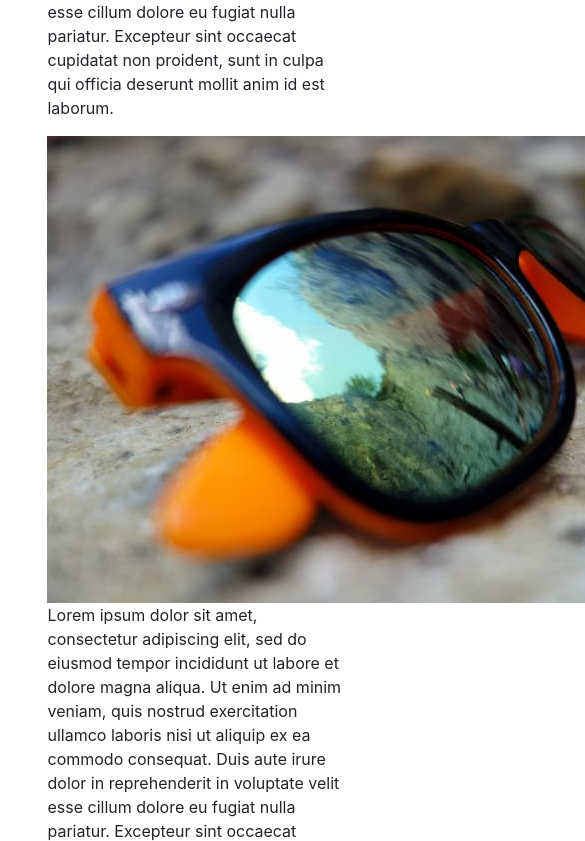
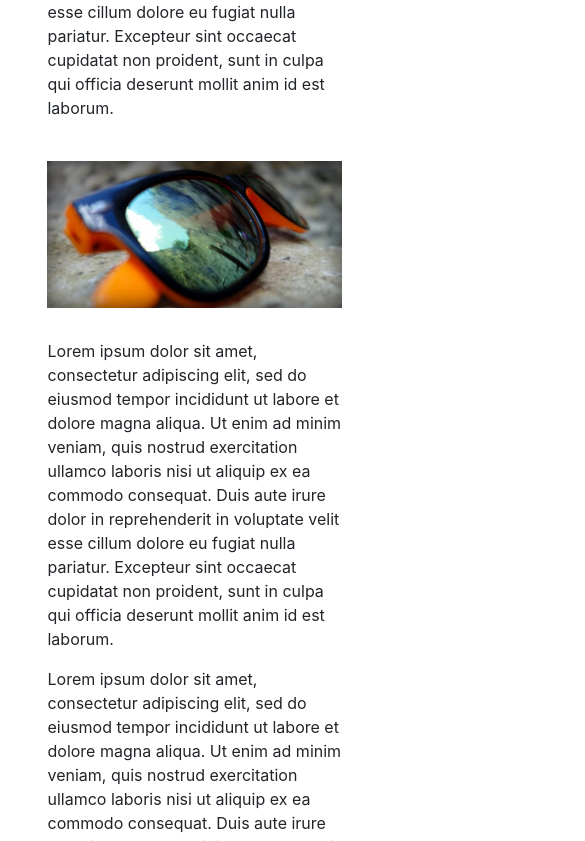
Before and after one commit to yve5/climbing, a React (Create React App) app: page / in a window 390 px wide. Shown: the part 4983-5824 px from the top of the page, 585 px wide, since content can reach past the window. Built offline with nearby package versions, Linux system fonts and the light colour scheme.

Commit message:
offset effect only mobile

```diff
--- a/src/App.scss
+++ b/src/App.scss
@@ -3,7 +3,3 @@
 body {
   font-family: Roboto, sans-serif;
 }
-
-.navbar-gutter {
-  margin: 10px 0;
-}
--- a/src/Features/Accueil/Accueil.js
+++ b/src/Features/Accueil/Accueil.js
@@ -1,5 +1,6 @@
 import React, { Component } from 'react';
 import './Accueil.scss';
+import ParallaxImg from '../ParallaxImg/ParallaxImg';
 
 import chausson from './images/chausson.jpg';
 import feuille from './images/feuille.jpg';
@@ -68,7 +69,11 @@ class Accueil extends Component {
 
         {fakeContent}
 
-        <img src={lunettes} alt="lunettes" />
+        <ParallaxImg src={lunettes} alt="lunettes" />
+
+        {fakeContent}
+
+        <ParallaxImg src={chausson} alt="chausson" />
 
         {fakeContent}
       </div>
--- a/src/Features/Accueil/Accueil.scss
+++ b/src/Features/Accueil/Accueil.scss
@@ -1,3 +1,10 @@
 .accueil-gutter {
 	margin: 0 0 20px 0;
 }
+
+.accueil-img {
+	vertical-align: middle;
+  border-style: none;
+  max-width: 100%;
+  height: auto;
+}
--- a/src/Features/Header/Header.js
+++ b/src/Features/Header/Header.js
@@ -28,7 +28,7 @@ class Header extends Component {
 
   render() {
     return (
-      <Navbar color="light navbar-gutter" light expand="md">
+      <Navbar color="light navbar-gutter" light expand="md" style={{ 'margin': '10px 0' }}>
         <NavbarBrand>Climbing</NavbarBrand>
         <NavbarToggler onClick={this.toggle} />
         <Collapse isOpen={this.props.collapse} navbar>
--- /dev/null
+++ b/src/Features/ParallaxImg/ParallaxImg.js
@@ -0,0 +1,66 @@
+import React, { Component } from 'react';
+import './ParallaxImg.scss';
+
+class ParallaxImg extends Component {
+  constructor(props) {
+    super(props);
+
+    this.handleLoadedImage = this.handleLoadedImage.bind(this);
+    this.handleScroll = this.handleScroll.bind(this);
+
+    this.state = {
+      depth: 50,
+      height: 0,
+      offset: 0,
+    }
+  }
+
+  componentDidMount() {
+    window.addEventListener('load', this.handleLoadedImage);
+    window.addEventListener('resize', this.handleLoadedImage);
+    window.addEventListener('scroll', this.handleScroll);
+  }
+
+  componentWillUnmount() {
+    window.removeEventListener('load', this.handleLoadedImage);
+    window.removeEventListener('resize', this.handleLoadedImage);
+    window.removeEventListener('scroll', this.handleScroll);
+  }
+
+  handleLoadedImage() {
+    this.setState({ height: this.refs.image.height })
+  }
+
+  handleScroll(eve) {
+    let formula = 0, offset = 0;
+
+    if (window.innerWidth < 600) {
+      offset = this.refs.image.getBoundingClientRect();
+      formula = -1 * Math.round(this.state.depth * (Math.round(offset.top) + this.state.height) / (this.state.offset + window.innerHeight));
+    }
+
+    this.setState({ offset: formula });
+  }
+
+  render() {
+    return (
+      <div
+        className={ 'ParallaxImg ' + (this.state.offset ? 'ParallaxImg--effect' : '') }
+        style={{
+          'height': (this.state.offset ? (this.state.height - this.state.depth) : this.state.height) + 'px',
+          'margin': Math.round(this.state.depth / 2) + 'px 0',
+        }}>
+        <img ref="image"
+          src={this.props.src}
+          alt={this.props.alt}
+          height={this.props.height}
+          width={this.props.width}
+          style={{
+            'transform': 'translateY(' + this.state.offset + 'px)',
+          }} />
+      </div>
+    );
+  }
+}
+
+export default ParallaxImg;
--- /dev/null
+++ b/src/Features/ParallaxImg/ParallaxImg.scss
@@ -0,0 +1,23 @@
+.ParallaxImg {
+  display: inline-block;
+  position: relative;
+  overflow: hidden;
+
+  > img {
+    vertical-align: middle;
+    border-style: none;
+    max-width: 100%;
+    height: auto;
+  }
+
+  &--effect {
+    &:before {
+      box-shadow: inset 0 0 20px 4px rgba(0,0,0,.5);
+      position: absolute;
+      z-index: 1;
+      content: '';
+      height: 100%;
+      width: 100%;
+    }
+  }
+}
--- a/src/Features/Sorties/Sorties.js
+++ b/src/Features/Sorties/Sorties.js
@@ -1,64 +1,29 @@
 import React, { Component } from 'react';
 
 class Sorties extends Component {
+  constructor(props) {
+    super(props);
+
+    this.getLoremIpsum = this.getLoremIpsum.bind(this);
+  }
+
+  getLoremIpsum(key) {
+    return (
+      <p key={key}>
+        Lorem ipsum dolor sit amet, consectetur adipiscing elit, sed do eiusmod tempor incididunt ut labore et dolore magna aliqua. Ut enim ad minim veniam, quis nostrud exercitation ullamco laboris nisi ut aliquip ex ea commodo consequat. Duis aute irure dolor in reprehenderit in voluptate velit esse cillum dolore eu fugiat nulla pariatur. Excepteur sint occaecat cupidatat non proident, sunt in culpa qui officia deserunt mollit anim id est laborum.
+      </p>
+    )
+  }
+
   render() {
+    let collection = [1, 2, 3, 4, 5, 6, 7, 8, 9, 10];
+    let fakeContent = collection.map(data => this.getLoremIpsum(data));
+
     return (
       <div>
         <h2>Duis aute irure dolor in reprehenderit</h2>
-        <p>
-          Lorem ipsum dolor sit amet, consectetur adipiscing elit, sed do eiusmod tempor incididunt ut labore et dolore magna aliqua. Ut enim ad minim veniam, quis nostrud exercitation ullamco laboris nisi ut aliquip ex ea commodo consequat. Duis aute irure dolor in reprehenderit in voluptate velit esse cillum dolore eu fugiat nulla pariatur. Excepteur sint occaecat cupidatat non proident, sunt in culpa qui officia deserunt mollit anim id est laborum.
 
-          Lorem ipsum dolor sit amet, consectetur adipiscing elit, sed do eiusmod tempor incididunt ut labore et dolore magna aliqua. Ut enim ad minim veniam, quis nostrud exercitation ullamco laboris nisi ut aliquip ex ea commodo consequat. Duis aute irure dolor in reprehenderit in voluptate velit esse cillum dolore eu fugiat nulla pariatur. Excepteur sint occaecat cupidatat non proident, sunt in culpa qui officia deserunt mollit anim id est laborum.
-        </p>
-
-        <h2>Duis aute irure dolor in reprehenderit</h2>
-        <p>
-          Lorem ipsum dolor sit amet, consectetur adipiscing elit, sed do eiusmod tempor incididunt ut labore et dolore magna aliqua. Ut enim ad minim veniam, quis nostrud exercitation ullamco laboris nisi ut aliquip ex ea commodo consequat. Duis aute irure dolor in reprehenderit in voluptate velit esse cillum dolore eu fugiat nulla pariatur. Excepteur sint occaecat cupidatat non proident, sunt in culpa qui officia deserunt mollit anim id est laborum.
-
-          Lorem ipsum dolor sit amet, consectetur adipiscing elit, sed do eiusmod tempor incididunt ut labore et dolore magna aliqua. Ut enim ad minim veniam, quis nostrud exercitation ullamco laboris nisi ut aliquip ex ea commodo consequat. Duis aute irure dolor in reprehenderit in voluptate velit esse cillum dolore eu fugiat nulla pariatur. Excepteur sint occaecat cupidatat non proident, sunt in culpa qui officia deserunt mollit anim id est laborum.
-        </p>
-
-        <h2>Duis aute irure dolor in reprehenderit</h2>
-        <p>
-          Lorem ipsum dolor sit amet, consectetur adipiscing elit, sed do eiusmod tempor incididunt ut labore et dolore magna aliqua. Ut enim ad minim veniam, quis nostrud exercitation ullamco laboris nisi ut aliquip ex ea commodo consequat. Duis aute irure dolor in reprehenderit in voluptate velit esse cillum dolore eu fugiat nulla pariatur. Excepteur sint occaecat cupidatat non proident, sunt in culpa qui officia deserunt mollit anim id est laborum.
-
-          Lorem ipsum dolor sit amet, consectetur adipiscing elit, sed do eiusmod tempor incididunt ut labore et dolore magna aliqua. Ut enim ad minim veniam, quis nostrud exercitation ullamco laboris nisi ut aliquip ex ea commodo consequat. Duis aute irure dolor in reprehenderit in voluptate velit esse cillum dolore eu fugiat nulla pariatur. Excepteur sint occaecat cupidatat non proident, sunt in culpa qui officia deserunt mollit anim id est laborum.
-        </p>
-
-        <h2>Duis aute irure dolor in reprehenderit</h2>
-        <p>
-          Lorem ipsum dolor sit amet, consectetur adipiscing elit, sed do eiusmod tempor incididunt ut labore et dolore magna aliqua. Ut enim ad minim veniam, quis nostrud exercitation ullamco laboris nisi ut aliquip ex ea commodo consequat. Duis aute irure dolor in reprehenderit in voluptate velit esse cillum dolore eu fugiat nulla pariatur. Excepteur sint occaecat cupidatat non proident, sunt in culpa qui officia deserunt mollit anim id est laborum.
-
-          Lorem ipsum dolor sit amet, consectetur adipiscing elit, sed do eiusmod tempor incididunt ut labore et dolore magna aliqua. Ut enim ad minim veniam, quis nostrud exercitation ullamco laboris nisi ut aliquip ex ea commodo consequat. Duis aute irure dolor in reprehenderit in voluptate velit esse cillum dolore eu fugiat nulla pariatur. Excepteur sint occaecat cupidatat non proident, sunt in culpa qui officia deserunt mollit anim id est laborum.
-        </p>
-
-        <h2>Duis aute irure dolor in reprehenderit</h2>
-        <p>
-          Lorem ipsum dolor sit amet, consectetur adipiscing elit, sed do eiusmod tempor incididunt ut labore et dolore magna aliqua. Ut enim ad minim veniam, quis nostrud exercitation ullamco laboris nisi ut aliquip ex ea commodo consequat. Duis aute irure dolor in reprehenderit in voluptate velit esse cillum dolore eu fugiat nulla pariatur. Excepteur sint occaecat cupidatat non proident, sunt in culpa qui officia deserunt mollit anim id est laborum.
-
-          Lorem ipsum dolor sit amet, consectetur adipiscing elit, sed do eiusmod tempor incididunt ut labore et dolore magna aliqua. Ut enim ad minim veniam, quis nostrud exercitation ullamco laboris nisi ut aliquip ex ea commodo consequat. Duis aute irure dolor in reprehenderit in voluptate velit esse cillum dolore eu fugiat nulla pariatur. Excepteur sint occaecat cupidatat non proident, sunt in culpa qui officia deserunt mollit anim id est laborum.
-        </p>
-
-        <h2>Duis aute irure dolor in reprehenderit</h2>
-        <p>
-          Lorem ipsum dolor sit amet, consectetur adipiscing elit, sed do eiusmod tempor incididunt ut labore et dolore magna aliqua. Ut enim ad minim veniam, quis nostrud exercitation ullamco laboris nisi ut aliquip ex ea commodo consequat. Duis aute irure dolor in reprehenderit in voluptate velit esse cillum dolore eu fugiat nulla pariatur. Excepteur sint occaecat cupidatat non proident, sunt in culpa qui officia deserunt mollit anim id est laborum.
-
-          Lorem ipsum dolor sit amet, consectetur adipiscing elit, sed do eiusmod tempor incididunt ut labore et dolore magna aliqua. Ut enim ad minim veniam, quis nostrud exercitation ullamco laboris nisi ut aliquip ex ea commodo consequat. Duis aute irure dolor in reprehenderit in voluptate velit esse cillum dolore eu fugiat nulla pariatur. Excepteur sint occaecat cupidatat non proident, sunt in culpa qui officia deserunt mollit anim id est laborum.
-        </p>
-
-        <h2>Duis aute irure dolor in reprehenderit</h2>
-        <p>
-          Lorem ipsum dolor sit amet, consectetur adipiscing elit, sed do eiusmod tempor incididunt ut labore et dolore magna aliqua. Ut enim ad minim veniam, quis nostrud exercitation ullamco laboris nisi ut aliquip ex ea commodo consequat. Duis aute irure dolor in reprehenderit in voluptate velit esse cillum dolore eu fugiat nulla pariatur. Excepteur sint occaecat cupidatat non proident, sunt in culpa qui officia deserunt mollit anim id est laborum.
-
-          Lorem ipsum dolor sit amet, consectetur adipiscing elit, sed do eiusmod tempor incididunt ut labore et dolore magna aliqua. Ut enim ad minim veniam, quis nostrud exercitation ullamco laboris nisi ut aliquip ex ea commodo consequat. Duis aute irure dolor in reprehenderit in voluptate velit esse cillum dolore eu fugiat nulla pariatur. Excepteur sint occaecat cupidatat non proident, sunt in culpa qui officia deserunt mollit anim id est laborum.
-        </p>
-
-        <h2>Duis aute irure dolor in reprehenderit</h2>
-        <p>
-          Lorem ipsum dolor sit amet, consectetur adipiscing elit, sed do eiusmod tempor incididunt ut labore et dolore magna aliqua. Ut enim ad minim veniam, quis nostrud exercitation ullamco laboris nisi ut aliquip ex ea commodo consequat. Duis aute irure dolor in reprehenderit in voluptate velit esse cillum dolore eu fugiat nulla pariatur. Excepteur sint occaecat cupidatat non proident, sunt in culpa qui officia deserunt mollit anim id est laborum.
-
-          Lorem ipsum dolor sit amet, consectetur adipiscing elit, sed do eiusmod tempor incididunt ut labore et dolore magna aliqua. Ut enim ad minim veniam, quis nostrud exercitation ullamco laboris nisi ut aliquip ex ea commodo consequat. Duis aute irure dolor in reprehenderit in voluptate velit esse cillum dolore eu fugiat nulla pariatur. Excepteur sint occaecat cupidatat non proident, sunt in culpa qui officia deserunt mollit anim id est laborum.
-        </p>
+        {fakeContent}
       </div>
     );
   }
```
Also changed, not shown: src/Features/ParallaxHeader/ParallaxHeader.js (+4 -4 lines), 1 other file (tests, documents, lock files or other folders).
